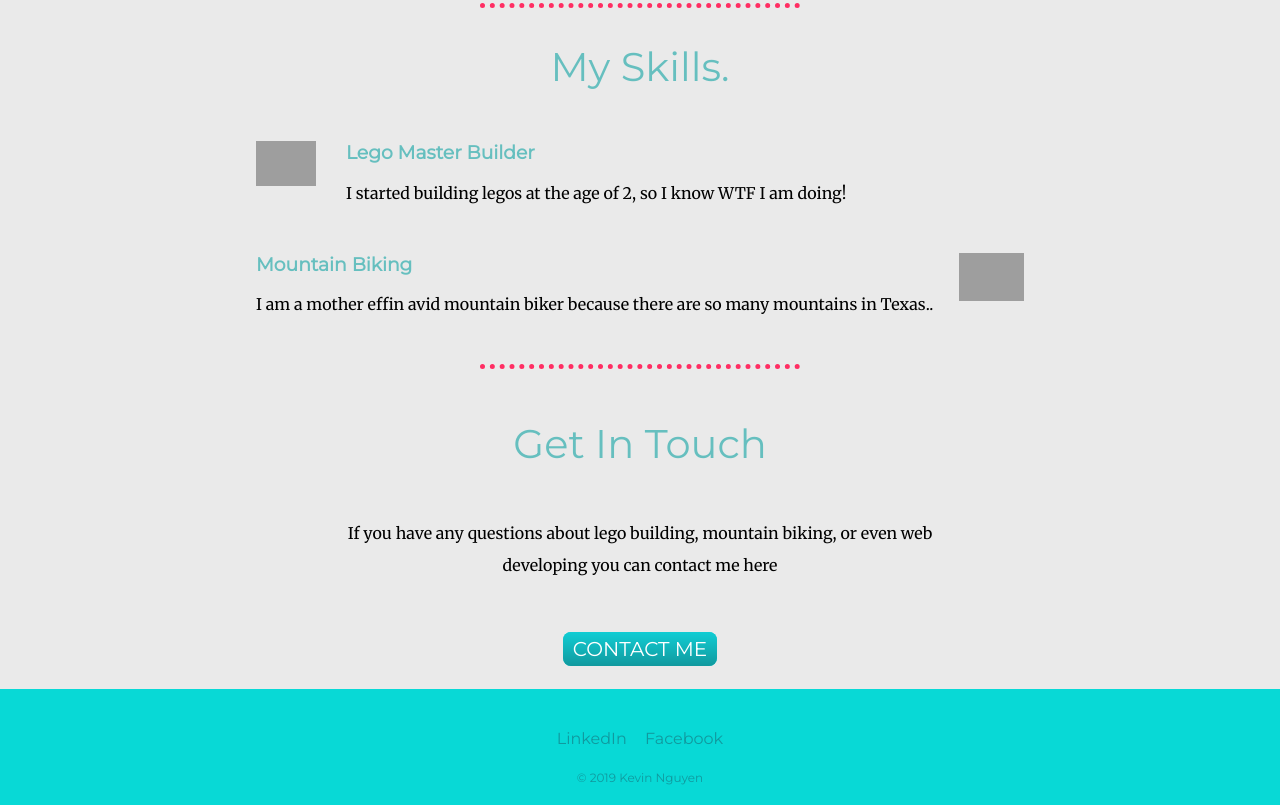
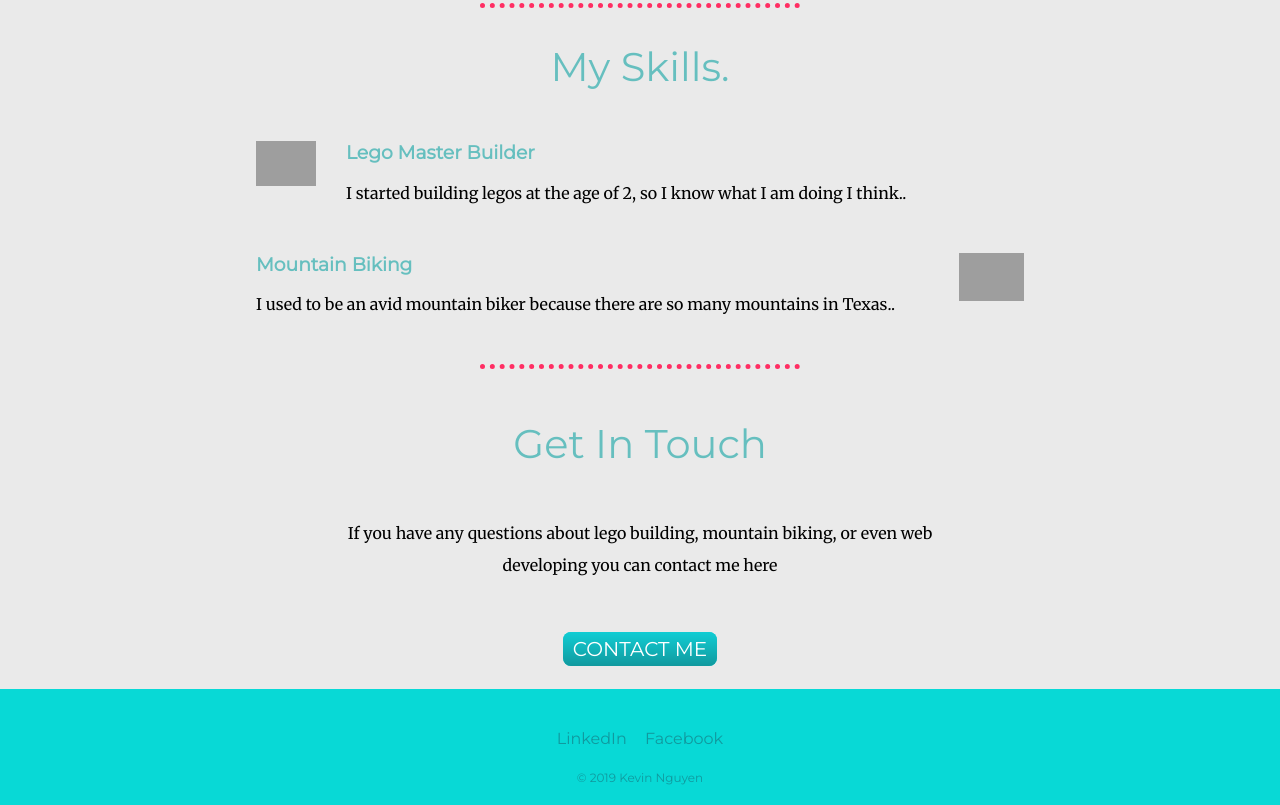
Before and after one commit to kkeevviinnnn/first, a plain HTML site: page index.html in a window 1280 px wide. Shown: the part 1149-1954 px from the top of the page. Drawn offline with Linux system fonts and the light colour scheme; grey boxes are pictures that could not be loaded.

Commit message:
Update index.html

```diff
--- a/index.html
+++ b/index.html
@@ -28,12 +28,12 @@
       <div class="skill-row">
         <img class="batman" src="https://image.flaticon.com/icons/svg/1674/1674129.svg" alt="Lego Man">
         <h3>Lego Master Builder</h3>
-        <p class="skills">I started building legos at the age of 2, so I know WTF I am doing!</p>
+        <p class="skills">I started building legos at the age of 2, so I know what I am doing I think..</p>
       </div>
       <div class="skill-row">
         <img class="bike" src="https://image.flaticon.com/icons/svg/565/565350.svg" alt="Mountain Bike">
         <h3>Mountain Biking</h3>
-        <p>I am a mother effin avid mountain biker because there are so many mountains in Texas..</p>
+        <p>I used to be an avid mountain biker because there are so many mountains in Texas..</p>
       </div>
     </div>
     <hr class="dots">
```
